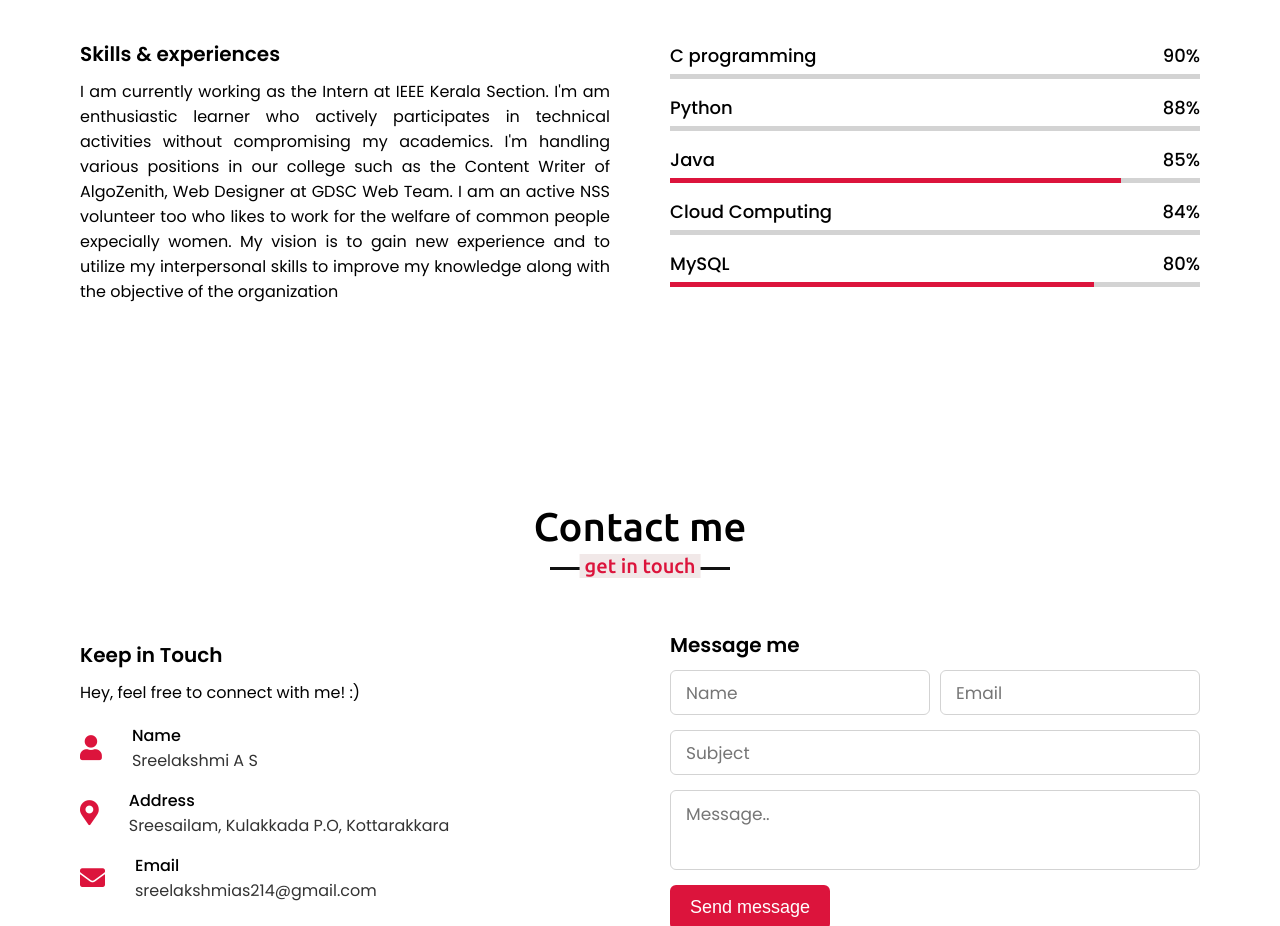
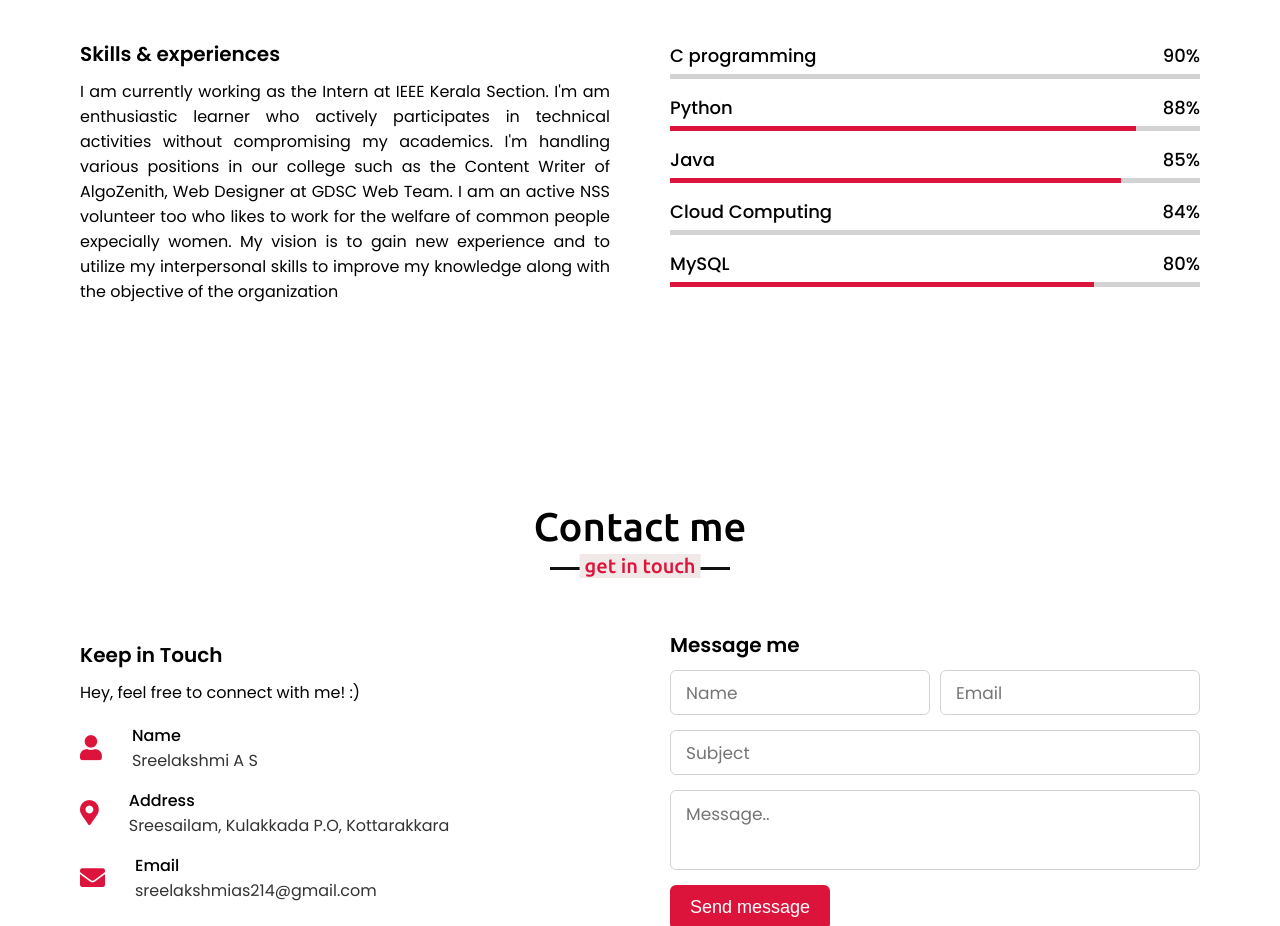
Before and after one commit to Sreelakshmi-A-S/my_portfolio, a plain HTML site: page index.html in a window 1280 px wide. Shown: the part 1720-2646 px from the top of the page. Drawn offline with nearby package versions, Linux system fonts and the light colour scheme.

Commit message:
Update style.css

```diff
--- a/style.css
+++ b/style.css
@@ -365,7 +365,7 @@ section .title::after{
 .skills-content .right .c programming::before{
     width: 90%;
 }
-.skills-content .right .python::before{
+.skills-content .right .py::before{
     width: 88%;
 }
 .skills-content .right .java::before{
```
